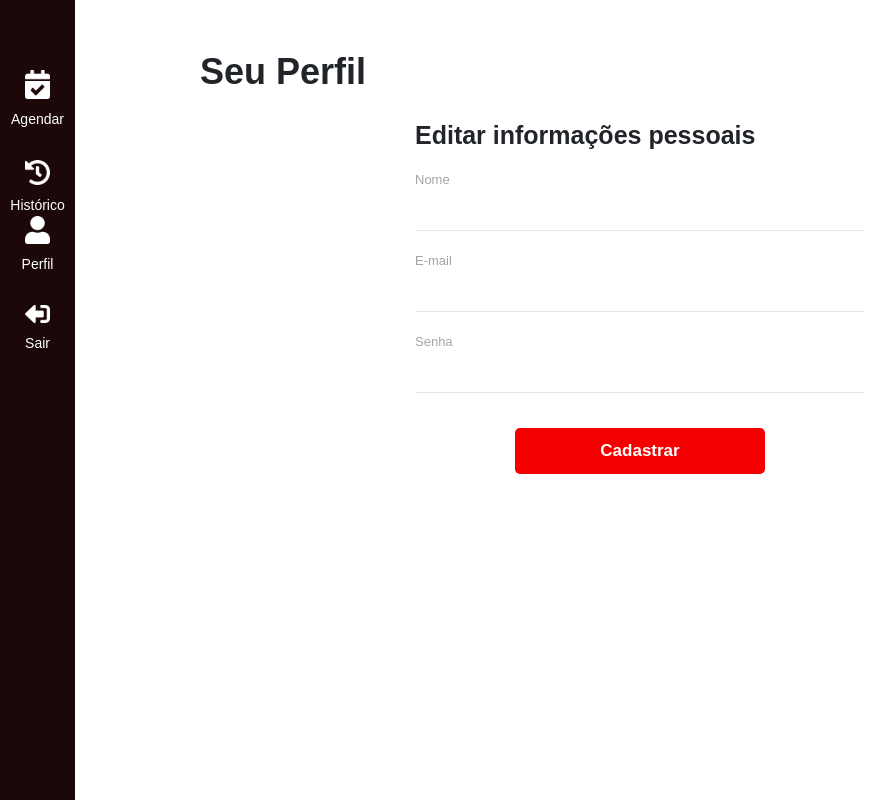
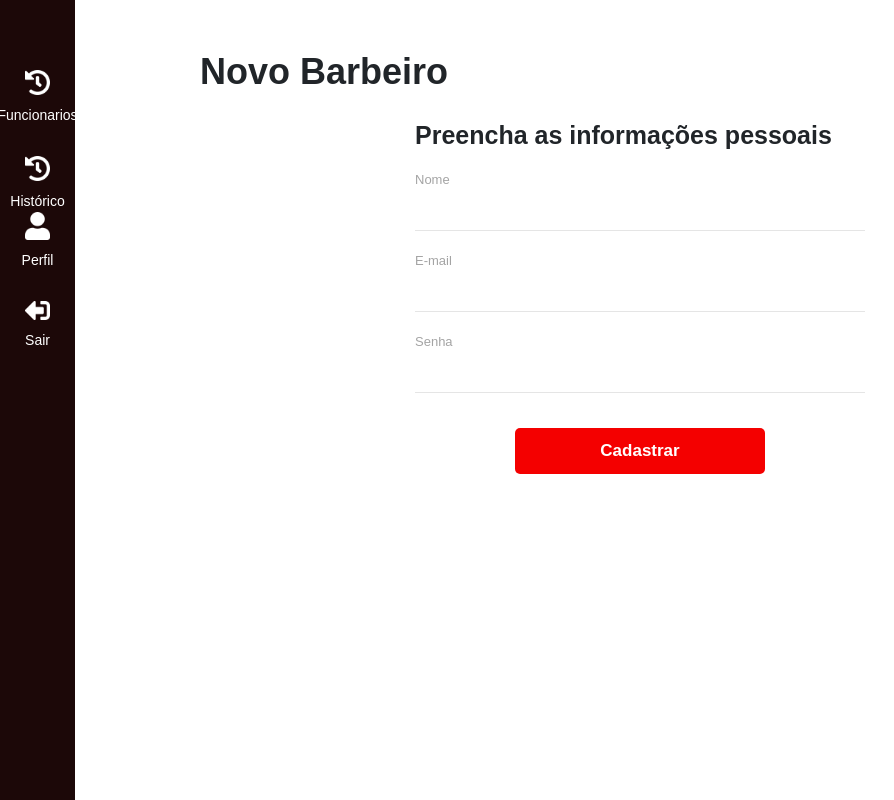
Before and after one commit to PedroMeira01/2021_projeto-ope, a Flask app: page /cadastrar_barbeiro in a window 1280 px wide. Shown: the whole page, without its empty margins (0-894 px from the left). Run offline with Flask 2, Linux system fonts and the light colour scheme; a user stored in the database is signed in; some libraries are stand-ins or nearby versions; some web fonts are replaced.

Commit message:
alteracoes

```diff
--- a/app/models.py
+++ b/app/models.py
@@ -66,6 +66,7 @@ class Reserva(db.Model):
                 .join(Servico, Reserva.servico_id==Servico.id_servico)\
                 .add_columns(
                     Reserva.data,
+                    Reserva.horario_inicio.label('hora'),
                     Barbeiro.nome.label('barbeiro'),
                     Servico.nome.label('servico')
                 )\
--- a/app/routes.py
+++ b/app/routes.py
@@ -135,7 +135,6 @@ def historico_reservas():
 
     reservas = Reserva()
     reservas = reservas.reservas_por_cliente(usuario_id)
-
     return render_template(
             'historico_reservas.html',
             titulo='Histórico de Reservas',
@@ -148,6 +147,8 @@ def login():
     # Verifica se o usuário já está logado
     if 'id_usuario' in session:
         return redirect(url_for('index'))
+    elif 'id_barbeiro' in session:
+        return redirect(url_for('admin'))
 
     form = LoginForm()
     if form.validate_on_submit():
@@ -188,7 +189,10 @@ def logout():
     """."""
     if 'id_usuario' in session:
         session.clear()
-    return redirect(url_for('login'))
+        return redirect(url_for('login'))
+    elif 'id_barbeiro' in session:
+        session.clear()
+        return redirect(url_for('login_admin'))
 
 # USUÁRIOS -----------------------------------------
 @app.route('/cadastro', methods=['GET', 'POST'])
@@ -247,60 +251,64 @@ def editar_perfil(id):
 # BARBEIROS ------------------------------------------
 @app.route('/admin')
 def admin():
-    return render_template('admin.html')
+    return render_template('admin/admin.html')
 
 @app.route('/funcionarios')
 def listagem_funcionarios():
     barbeiros = Barbeiro.query.all()
-    return render_template('barbeiro/listagem_funcionarios.html', barbeiros=barbeiros)
+    return render_template('admin/listagem_funcionarios.html', barbeiros=barbeiros)
 
 @app.route('/cadastrar_barbeiro', methods=['GET', 'POST'])
 def cadastrar_barbeiro():
-    form = CadastrarBarbeiro()
-    if form.validate_on_submit():
-        barbeiro = Barbeiro(nome=form.nome.data, email=form.email.data)
-        barbeiro.criptografar_senha(form.senha.data)
+    if 'id_barbeiro' in session:
+        form = CadastrarBarbeiro()
+        if form.validate_on_submit():
+            barbeiro = Barbeiro(nome=form.nome.data, email=form.email.data)
+            barbeiro.criptografar_senha(form.senha.data)
 
-        db.session.add(barbeiro)
-        db.session.commit()
+            db.session.add(barbeiro)
+            db.session.commit()
 
-        flash('Conta criada com sucesso!')
+            flash('Conta criada com sucesso!')
 
-        return redirect(url_for('listagem_funcionarios'))
+            return redirect(url_for('listagem_funcionarios'))
 
-    return render_template('barbeiro/cadastrar_barbeiro.html',
-        titulo='Cadastrar barbeiro',
-        form=form
-    )
+        return render_template('admin/cadastrar_barbeiro.html',
+            titulo='Cadastrar barbeiro',
+            form=form
+        )
+    else:
+        flash('Por favor, faça o login para acessar esta página.')
+        return redirect(url_for('login_admin'))
 
-# @app.route('/editar_perfil_barbeiro/<id>', methods=['GET', 'POST'])
-# def editar_perfil_barbeiro(id):
-#     if 'id_barbeiro' in session:
-#         if session['id_barbeiro'] == int(id):
-#             barbeiro = Barbeiro.query.filter_by(id=id).first()
+@app.route('/editar_perfil_barbeiro/<id>', methods=['GET', 'POST'])
+def editar_perfil_barbeiro(id):
+    if 'id_barbeiro' in session:
+        if session['id_barbeiro'] == int(id):
+            barbeiro = Barbeiro.query.filter_by(id=id).first()
 
-#             form = EditarPerfilUsuario(barbeiro.email)
+            form = EditarPerfilUsuario(barbeiro.email)
 
-#             if form.validate_on_submit():
-#                 barbeiro.nome = form.nome.data
-#                 barbeiro.email = form.email.data
-#                 if form.nova_senha:
-#                     barbeiro.criptografar_senha(form.nova_senha.data)
+            if form.validate_on_submit():
+                barbeiro.nome = form.nome.data
+                barbeiro.email = form.email.data
+                if form.nova_senha:
+                    barbeiro.criptografar_senha(form.nova_senha.data)
 
-#                 db.session.add(barbeiro)
-#                 db.session.commit()
+                db.session.add(barbeiro)
+                db.session.commit()
 
-#                 flash('Suas informações foram editadas com sucesso!')
+                flash('Suas informações foram editadas com sucesso!')
 
-#                 return redirect(url_for('editar_perfil_barbeiro', id=id))
+                return redirect(url_for('editar_perfil_barbeiro', id=id))
 
-#             elif request.method == 'GET':
-#                 form.nome.data = barbeiro.nome
-#                 form.email.data = barbeiro.email
+            elif request.method == 'GET':
+                form.nome.data = barbeiro.nome
+                form.email.data = barbeiro.email
 
-#             return render_template('editar_perfil_barbeiro.html', titulo='Editar perfil', form=form)
-#         # Se tentar editar o perfil de outro usuário
-#         return redirect(url_for('editar_perfil_barbeiro', id=id))
-#     else:
-#         flash('Por favor, faça o login para acessar esta página.')
-#         return redirect(url_for('login_admin'))
+            return render_template('editar_perfil_barbeiro.html', titulo='Editar perfil', form=form)
+        # Se tentar editar o perfil de outro usuário
+        return redirect(url_for('editar_perfil_barbeiro', id=id))
+    else:
+        flash('Por favor, faça o login para acessar esta página.')
+        return redirect(url_for('login_admin'))
--- a/app/templates/admin.html
+++ /dev/null
@@ -1 +0,0 @@
-<h1>Tela de admin</h1>
--- a/app/templates/barbeiro/cadastrar_barbeiro.html
+++ b/app/templates/admin/cadastrar_barbeiro.html
@@ -2,9 +2,9 @@
 
 {% block content %}
     <section id="profile">
-        <h2 class="internal-title">Seu perfil</h2>
+        <h2 class="internal-title">Novo barbeiro</h2>
         <div class="profile-form-area">
-            <h3> Editar informações pessoais </h3>
+            <h3> Preencha as informações pessoais </h3>
             <form action="{{ url_for('cadastrar_barbeiro') }}" method="POST">
                 {{ form.hidden_tag() }}
 
--- a/app/templates/barbeiro/listagem_funcionarios.html
+++ b/app/templates/admin/listagem_funcionarios.html
@@ -1,3 +1,6 @@
+{% extends "base.html" %}
+
+{% block content %}
 <h1>Listagem de funcionarios</h1>
 
 <div>
@@ -22,3 +25,4 @@
         </tbody>
     </table>
 </div>
+{% endblock %}
--- a/app/templates/base.html
+++ b/app/templates/base.html
@@ -65,6 +65,40 @@
             </nav>
             {% endif %}
 
+            {% if session['id_barbeiro'] %}
+            <nav class="menu__side">
+                <ul>
+                    <a href="{{ url_for('listagem_funcionarios') }}">
+                        <li class="mt-5">
+                            <img src="../static/img/icon/historico.png" alt="">
+                            <p class="d-block c-white mt-3">Funcionarios</p>
+                        </li>
+                    </a>
+
+                    <a href="{{ url_for('historico_reservas') }}">
+                        <li class="mt-5">
+                            <img src="../static/img/icon/historico.png" alt="">
+                            <p class="d-block c-white mt-3">Histórico</p>
+                        </li>
+                    </a>
+
+                    <a href="{{ url_for('editar_perfil', id=session['id_barbeiro']) }}">
+                        <li>
+                            <img src="../static/img/icon/usuario-branco.png" alt="">
+                            <p class="d-block c-white mt-3">Perfil</p>
+                        </li>
+                    </a>
+
+                    <a href="{{ url_for('logout') }}">
+                        <li class="mt-5">
+                            <img src="../static/img/icon/sair.png" alt="">
+                            <p class="d-block c-white mt-3">Sair</p>
+                        </li>
+                    </a>
+                </ul>
+            </nav>
+            {% endif %}
+
             {% block content %}{% endblock %}
         </main>
         <footer>
--- a/app/templates/cadastrar_usuario.html
+++ b/app/templates/cadastrar_usuario.html
@@ -18,7 +18,7 @@
 
                     <h3 class="c-gray">Bem vindo! Cadastre-se para ganhar descontos incriveís e oferta</h3>
 
-                    <form method="POST" novalidate class="mt-5">
+                    <form method="POST" class="mt-5">
                         {{ form.hidden_tag() }}
 
                         <div class="col-12 px-0 d-flex flex-column">
@@ -71,7 +71,7 @@
 
                         <div class="col-12 login__card--usuario d-flex justify-content-center align-items-baseline mt-5 px-0">
                             <p class="c-gray mr-3">Já é usuário?</p>
-                            <a href="{{ url_for('cadastro') }}">Acessar Conta</a>
+                            <a href="{{ url_for('login') }}">Acessar Conta</a>
                         </div>
 
                     </form>
```
Also changed, not shown: app/templates/admin/admin.html (added, +7 -0 lines), app/templates/historico_reservas.html (+15 -81 lines), app.db.
